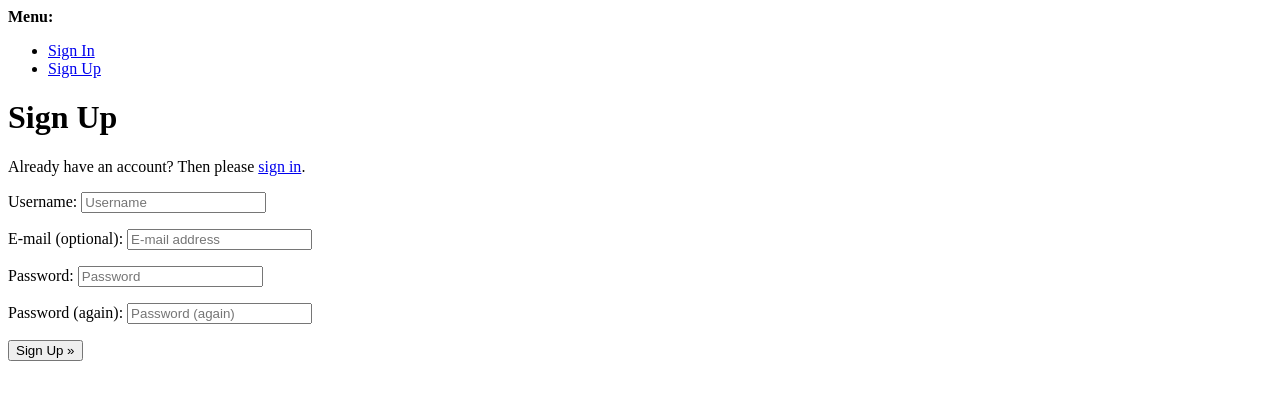
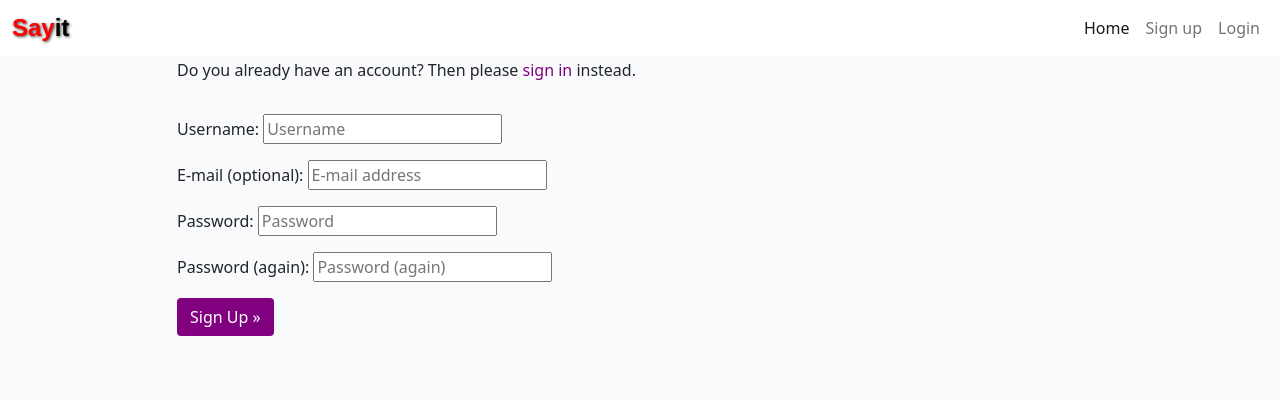
Before and after one commit to Mthabs/Say_it, a Django app: page /accounts/signup/ in a window 1280 px wide. Shown: the top 400 px of the page. Run offline with Django 3.2, Linux system fonts and the light colour scheme; parts of the project's set-up code (start-up, migrations or seed data) failed here and were passed over.

Commit message:
add formatting signup.html

```diff
--- a/templates/account/signup.html
+++ b/templates/account/signup.html
@@ -1,21 +1,31 @@
-{% extends "account/base.html" %}
+{% extends "base.html" %}
 
 {% load i18n %}
 
-{% block head_title %}{% trans "Signup" %}{% endblock head_title %}
+{% block head_title %}{% trans "Signup" %}{% endblock %}
 
 {% block content %}
-<h1>{% trans "Sign Up" %}</h1>
+<div class="container">
+    <div class="row">
+        <div class="col-md-8 mt-3 offset-md-1">
+            <h3>{% trans "Sign Up" %}</h3>
 
-<p>{% blocktrans %}Already have an account? Then please <a href="{{ login_url }}">sign in</a>.{% endblocktrans %}</p>
-
+            <p>{% blocktrans %}Do you already have an account? Then please <a
+                    class="link" href="{{ login_url }}">sign in</a> instead.{% endblocktrans %}</p>
+        </div>
+    </div>
+    <div class="row">
+        <div class="col-md-8 mt-3 offset-md-1">
             <form class="signup" id="signup_form" method="post" action="{% url 'account_signup' %}">
                 {% csrf_token %}
                 {{ form.as_p }}
                 {% if redirect_field_value %}
                 <input type="hidden" name="{{ redirect_field_name }}" value="{{ redirect_field_value }}" />
                 {% endif %}
-  <button type="submit">{% trans "Sign Up" %} &raquo;</button>
+                <button class="btn btn-signup right" type="submit">{% trans "Sign Up" %} &raquo;</button>
             </form>
+        </div>
+    </div>
+</div>
 
-{% endblock content %}
+{% endblock %}
```
Lines whose indentation alone changed are shown as unchanged.
